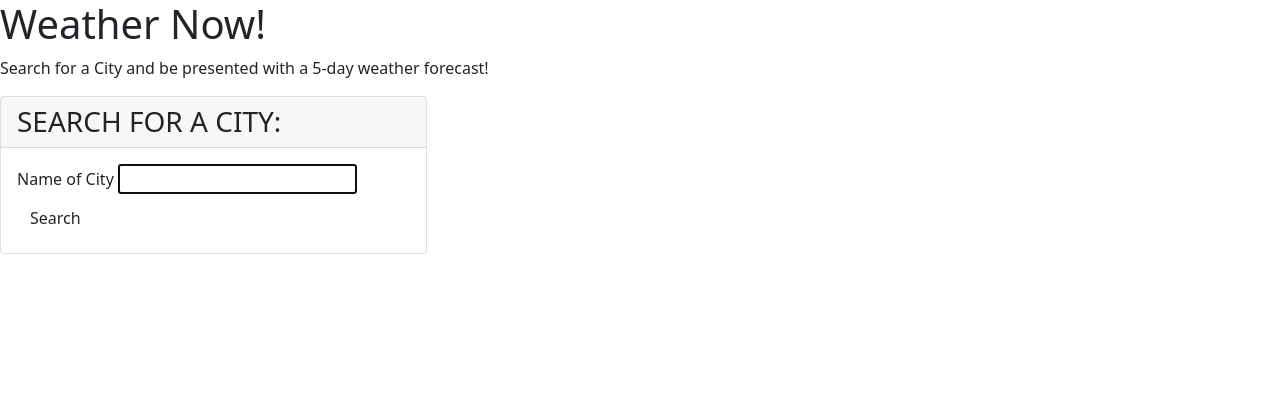
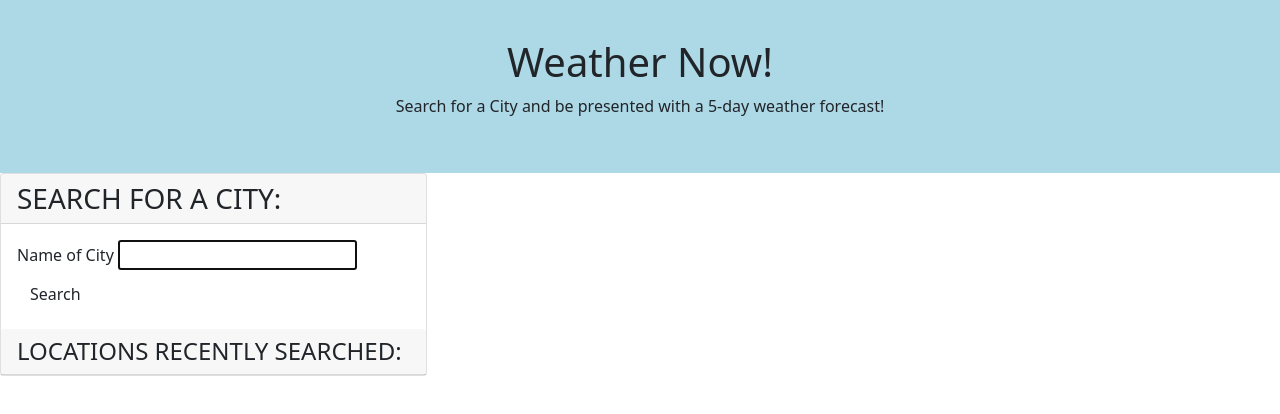
Before and after one commit to AjaypalGhuman/weather-now, a plain HTML site: page index.html in a window 1280 px wide. Drawn offline with nearby package versions, Linux system fonts and the light colour scheme.

Commit message:
initial styling of header with added input for search history

```diff
--- a/assets/css/style.css
+++ b/assets/css/style.css
@@ -0,0 +1,5 @@
+.hero {
+    background-color: lightblue;
+    padding: 3% 4%;
+    text-align: center;
+}
--- a/index.html
+++ b/index.html
@@ -12,7 +12,7 @@
 
 <body class="flex-column min-100-vh">
     <header class="hero">
-      <h1 class="app-title"><i class="fab fa-github"></i> Weather Now!</h1>
+      <h1 class="app-title"><i class="fab fa-weather"></i> Weather Now!</h1>
       <p>Search for a City and be presented with a 5-day weather forecast!</p>
     </header>
 
@@ -26,7 +26,15 @@
               <input name="username" id="username" type="text" autofocus="true" class="form-input" />
               <button type="submit" class="btn">Search</button>
             </form>
+            <div class="card-history">
+                <h4 class="card-header text-uppercase">Locations Recently Searched:</h4>
+                <div id="result-List" class="list-group">
+                </div>
+              </div>
           </div>
+
+    </main>
+    <script src="assets/js/script.js"></script>
 
 </body>
 </html>
```
